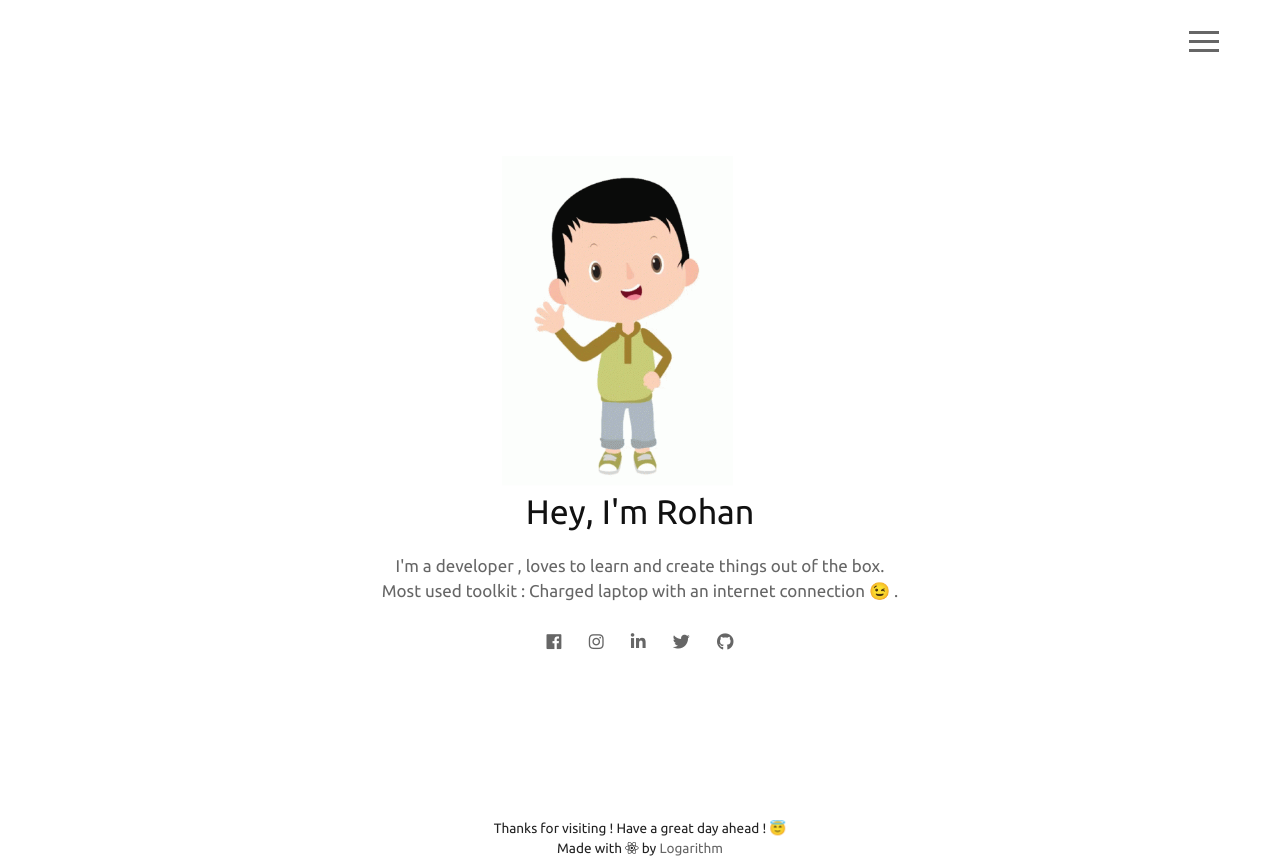
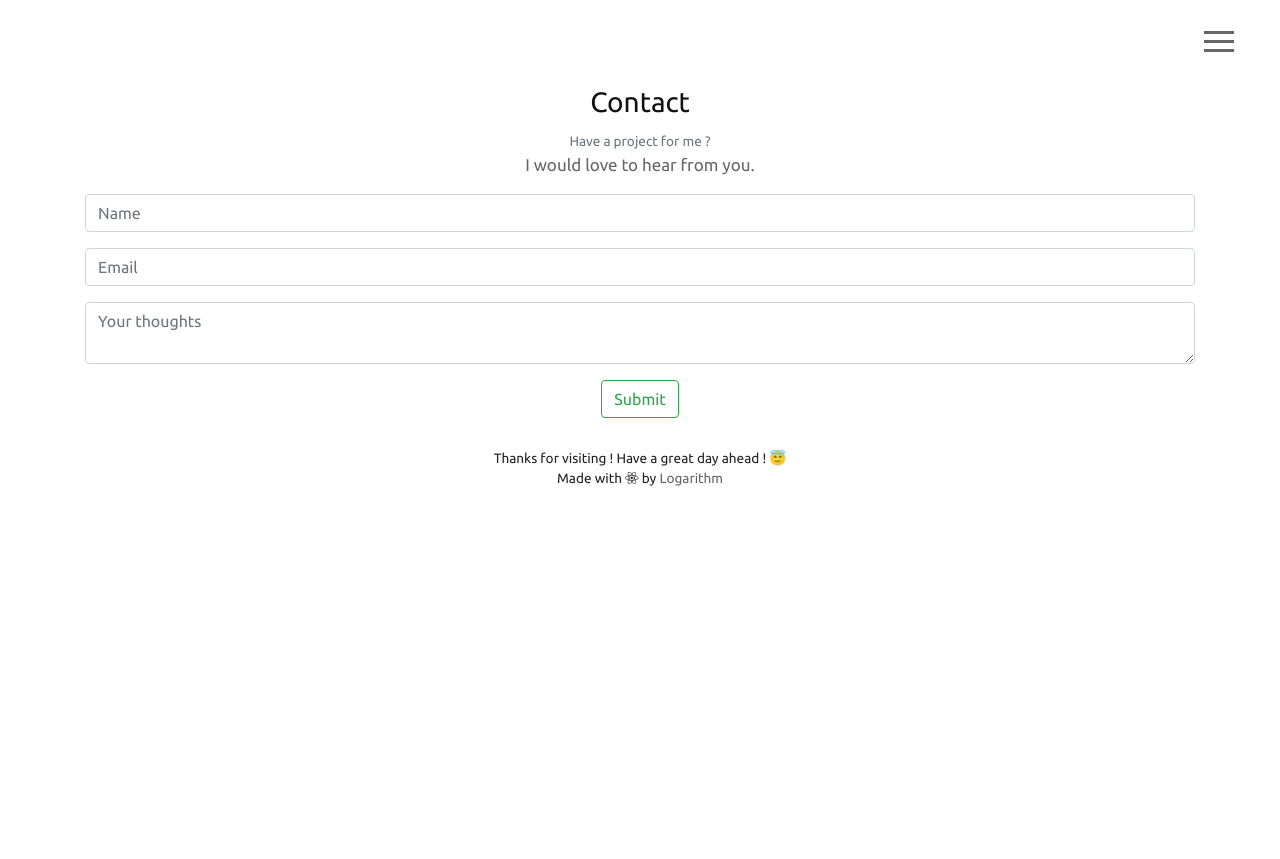
Before and after one commit to rohanprasadofficial/www.rohanprasad.com, a React (Create React App) app: page /contact in a window 1280 px wide. After the commit the page ends 800 px from the top, so only its background shows below. Built offline with nearby package versions, Linux system fonts and the light colour scheme; some icons are missing.

Commit message:
completed contact

```diff
--- a/package.json
+++ b/package.json
@@ -10,6 +10,7 @@
     "npm": "^6.5.0",
     "react": "^16.7.0",
     "react-dom": "^16.7.0",
+    "react-router-dom": "^4.3.1",
     "react-scripts": "2.1.3"
   },
   "scripts": {
--- a/src/App.css
+++ b/src/App.css
@@ -538,8 +538,18 @@ a:visited {
 
 .footer {
   align-content: center;
+  margin-bottom: 10px;
 }
 
 .sicon {
   padding: 0.8em;
 }
+
+.mail {
+  height: 5%;
+  width: 5%;
+}
+
+.cfooter {
+  margin-top: 30px;
+}
--- a/src/App.js
+++ b/src/App.js
@@ -1,17 +1,11 @@
 import React, { Component } from "react";
-import Navbar from "./components/Navbar";
-
-import Footer from "./components/Footer";
-
-import "./App.css";
+import NavBar from "./components/Navbar";
 
 class App extends Component {
   render() {
     return (
-      <div className="container-fluid  ">
-        <Navbar />
-
-        <Footer />
+      <div>
+        <NavBar />
       </div>
     );
   }
--- /dev/null
+++ b/src/components/Aboutme.js
@@ -0,0 +1,14 @@
+import Footer from "./Footer";
+import React, { Component } from "react";
+
+class Aboutme extends Component {
+  render() {
+    return (
+      <div>
+        <Footer />
+      </div>
+    );
+  }
+}
+
+export default Aboutme;
--- /dev/null
+++ b/src/components/Contact.js
@@ -0,0 +1,70 @@
+import React, { Component } from "react";
+// import mail from "../img/mail.png";
+import Footer from "./Footer";
+
+class Contact extends Component {
+  render() {
+    return (
+      <div className="container">
+        <div className="row">
+          <div className="col-md-12">
+            <center>
+              {/* <img
+                  src={mail}
+                  className="col-sm-1  mail img-fluid"
+                  alt="mail"
+                /> */}
+              <h3>Contact</h3>
+              <small id="emailHelp" class="form-text text-muted">
+                Have a project for me ?
+              </small>
+              <p>I would love to hear from you. </p>
+            </center>
+          </div>
+
+          <div className="col-md-12">
+            <center>
+              <form
+                method="POST"
+                action="https://formspree.io/prasadrohan04@gmail.com"
+                class="contact-form"
+              >
+                <div className="form-group">
+                  <input
+                    type="name"
+                    name="name"
+                    placeholder="Name"
+                    className="form-control"
+                  />
+                </div>
+                <div className="form-group">
+                  <input
+                    type="email"
+                    name="email"
+                    placeholder="Email"
+                    className="form-control"
+                  />
+                </div>
+
+                <div className="form-group">
+                  <textarea
+                    className="form-control"
+                    name="message"
+                    placeholder="Your thoughts"
+                  />
+                </div>
+                <button type="submit" className="btn btn-outline-success">
+                  Submit
+                </button>
+              </form>
+            </center>
+          </div>
+        </div>
+        <div className="cfooter">
+          <Footer />
+        </div>
+      </div>
+    );
+  }
+}
+export default Contact;
--- a/src/components/Landing.js
+++ b/src/components/Landing.js
@@ -1,10 +1,11 @@
 import React, { Component } from "react";
 import logo from "../img/hello1.gif";
 import Social from "./Social";
+import Footer from "./Footer";
+
 class Landing extends Component {
   render() {
     return (
-
       <div className="container-fluid ">
         <div className="col-sm-12 no-gutter text-center fill">
           <div className="vcenter">
@@ -16,17 +17,16 @@ class Landing extends Component {
             </p>
 
             <p className="text-center ">
-                I'm a developer , loves to learn and create things out of the
-                box.
+              I'm a developer , loves to learn and create things out of the box.
               <br />
-                Most used toolkit : Charged laptop with an internet connection
-                😉 .
+              Most used toolkit : Charged laptop with an internet connection 😉
+              .
             </p>
             <Social />
           </div>
         </div>
+        <Footer />
       </div>
-
     );
   }
 }
--- a/src/components/Navbar.js
+++ b/src/components/Navbar.js
@@ -1,6 +1,11 @@
 import React, { Component } from "react";
 import "../App.css";
+
+import { BrowserRouter as Router, Route, Link } from "react-router-dom";
+import Aboutme from "./Aboutme";
 import Landing from "./Landing";
+import Projects from "./Projects";
+import Contacts from "./Contact";
 class Navbar extends Component {
   constructor(props) {
     super();
@@ -20,6 +25,7 @@ class Navbar extends Component {
 
   render() {
     return (
+      <Router>
         <div>
           <nav className="navbar navbar-default navbar-fixed-top">
             <div className="col-md-12">
@@ -34,44 +40,59 @@ class Navbar extends Component {
               <div className={"nav-content " + this.state.className}>
                 <ul className="nav-list vcenter">
                   <li className="nav-item">
-                  <p>
-                    <a className="item-anchor" href="index.html">
-                      Home
-                    </a>
+                    <p onClick={this.showNav}>
+                      <Link to="/">Home</Link>
                     </p>
                   </li>
 
                   <li className="nav-item">
-                  <p>
-                    <a className="item-anchor" href="aboutme.html">
-                      About Me
-                    </a>
+                    <p onClick={this.showNav}>
+                      <Link to="/about">About me</Link>
                     </p>
                   </li>
-
                   <li className="nav-item">
-                  <p>
-                    <a className="item-anchor" href="portfolio.html">
-                      Projects & Learning
-                    </a>
+                    <p onClick={this.showNav}>
+                      <Link to="/project">Projects & Learnings</Link>
                     </p>
                   </li>
-
                   <li className="nav-item">
-                  <p className="small">
-                    <a className="item-anchor" href="contact.html">
-                      Contact
-                    </a>
+                    <p onClick={this.showNav}>
+                      <Link to="/contact">Contact</Link>
                     </p>
                   </li>
                 </ul>
               </div>
-            <Landing />
             </div>
           </nav>
+          <Route exact path="/" component={Landing1} />
+          <Route path="/about" component={AboutMe} />
+          <Route path="/project" component={Projects1} />
+          <Route path="/contact" component={Contact} />
         </div>
+      </Router>
     );
   }
 }
+const Landing1 = () => (
+  <div>
+    <Landing />
+  </div>
+);
+
+const AboutMe = () => (
+  <div>
+    <Aboutme />
+  </div>
+);
+const Projects1 = () => (
+  <div>
+    <Projects />
+  </div>
+);
+const Contact = () => (
+  <div>
+    <Contacts />
+  </div>
+);
 
 export default Navbar;
--- /dev/null
+++ b/src/components/Projects.js
@@ -0,0 +1,9 @@
+import React, { Component } from "react";
+
+class Projects extends Component {
+  render() {
+    return <div>Hello This is project</div>;
+  }
+}
+
+export default Projects;
```
Also changed, not shown: src/Main.js (added, +44 -0 lines), src/index.js (+6 -6 lines), src/img/mail.png (added), 1 other file (tests, documents, lock files or other folders). Lines whose indentation alone changed are shown as unchanged.
